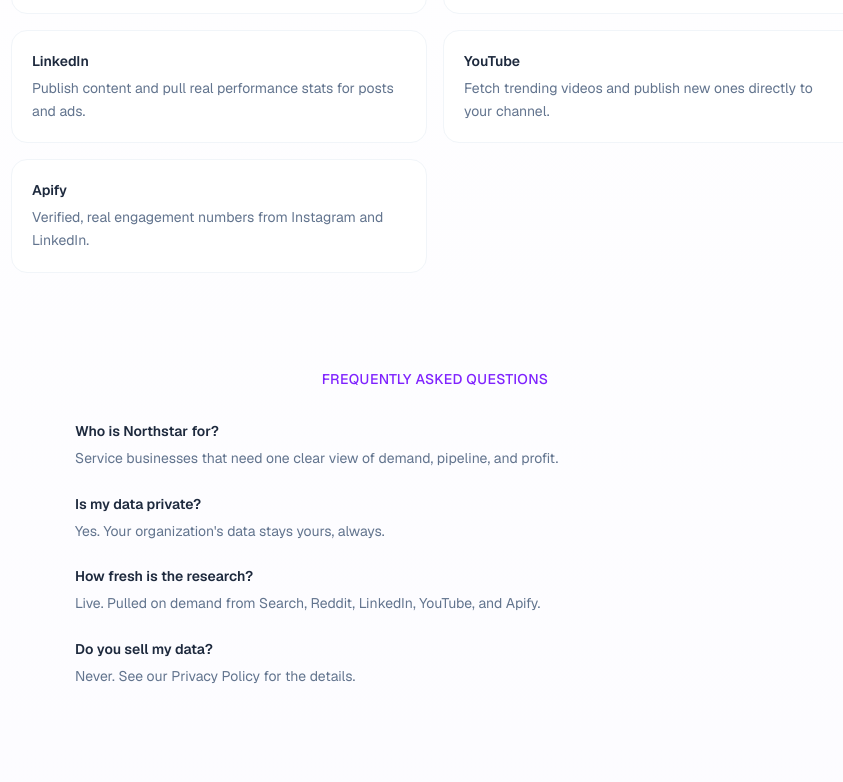
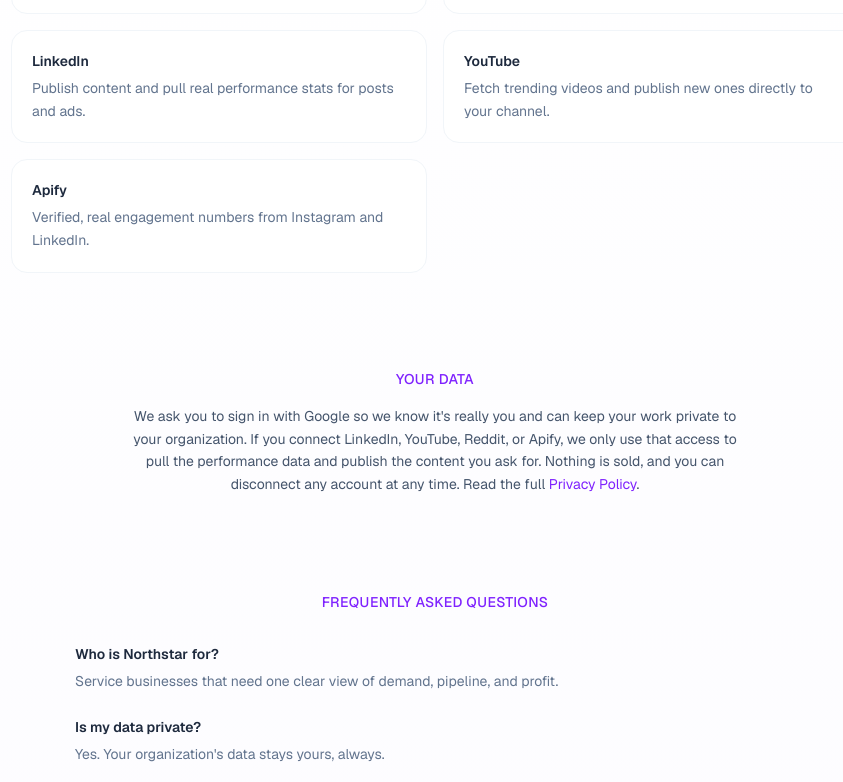
Before and after one commit to kashewknutt/MarketResearch, a Next.js app: page / in a window 1280 px wide. Shown: the part 2014-2796 px from the top of the page, without its empty margins (205-1048 px from the left). Built offline with nearby package versions, Linux system fonts and the light colour scheme; no server answers.

Commit message:
updated landing page

```diff
--- a/src/app/page.tsx
+++ b/src/app/page.tsx
@@ -127,6 +127,9 @@
           <a href="#faq" className="hover:text-slate-800">
             FAQ
           </a>
+          <Link href="/privacy" className="hover:text-slate-800">
+            Privacy
+          </Link>
         </div>
         {isAuthenticated ? (
           <Link
@@ -279,6 +282,24 @@
         </div>
       </section>
 
+      <section id="your-data" className="mx-auto max-w-2xl scroll-mt-20 px-6 pb-24 text-center">
+        <h2 className="text-sm font-medium uppercase tracking-wide text-violet-600">
+          Your data
+        </h2>
+        <p className="mt-4 text-sm leading-relaxed text-slate-600">
+          We ask you to sign in with Google so we know it&apos;s really you
+          and can keep your work private to your organization. If you connect
+          LinkedIn, YouTube, Reddit, or Apify, we only use that access to
+          pull the performance data and publish the content you ask for.
+          Nothing is sold, and you can disconnect any account at any time.
+          Read the full{" "}
+          <Link href="/privacy" className="text-violet-600 hover:underline">
+            Privacy Policy
+          </Link>
+          .
+        </p>
+      </section>
+
       <section id="faq" className="mx-auto max-w-3xl scroll-mt-20 px-6 pb-24">
         <h2 className="text-center text-sm font-medium uppercase tracking-wide text-violet-600">
           Frequently asked questions
```
